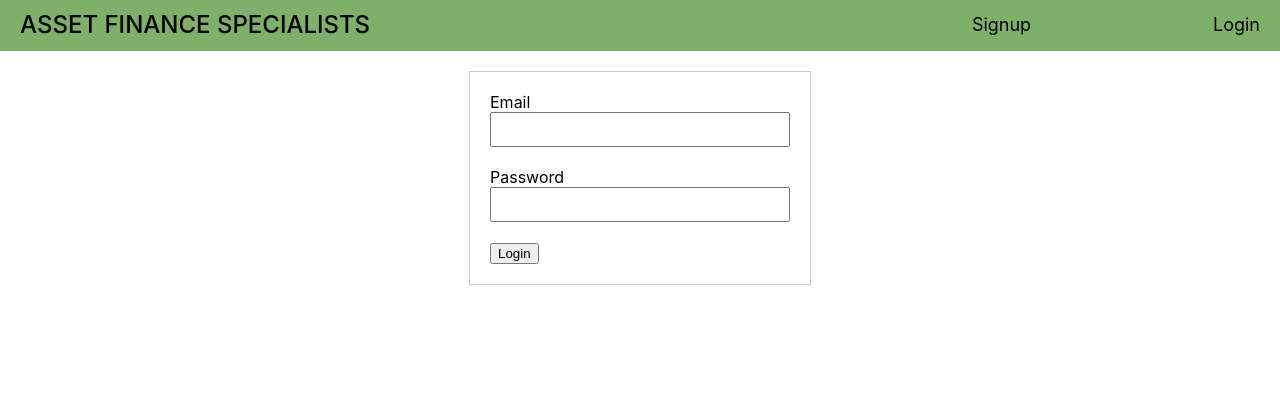
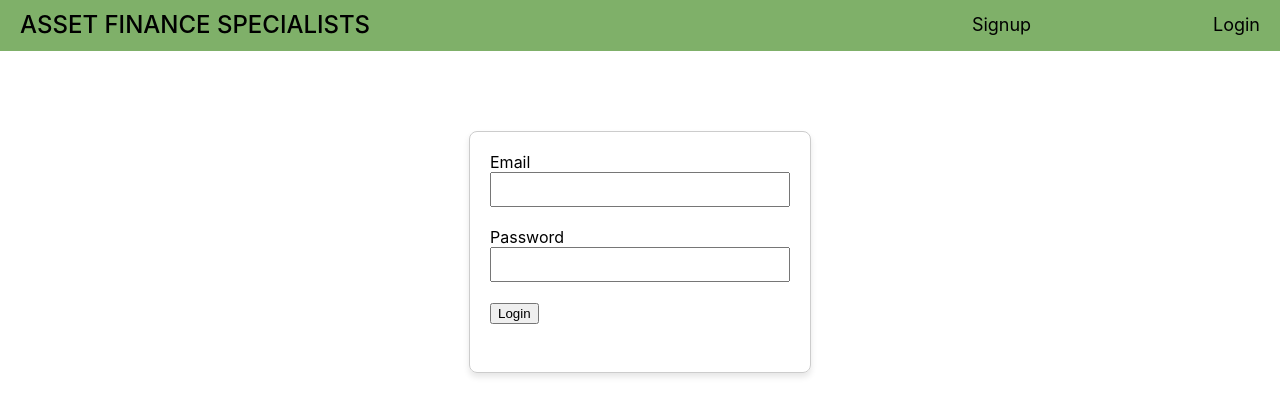
Before and after one commit to jacobmmm/asset-finance-specialist-front-end, a React (Create React App) app in the folder asset-finance-specialist-front-end/: page /login in a window 1280 px wide. Shown: the top 416 px of the page. Built offline with nearby package versions, Linux system fonts and the light colour scheme.

Commit message:
Bought the login container slightly down

```diff
--- a/asset-finance-specialist-front-end/src/css/LoginForm.css
+++ b/asset-finance-specialist-front-end/src/css/LoginForm.css
@@ -1,8 +1,11 @@
 .login-container {
     width: 300px;
-    margin: auto;
+    margin: 10vh auto;
     border: 1px solid #ccc;
     padding: 20px;
+    min-height: 200px;
+    box-shadow: 0 4px 6px rgba(0, 0, 0, 0.1);
+    border-radius: 8px;
   }
 
   .header {
```
